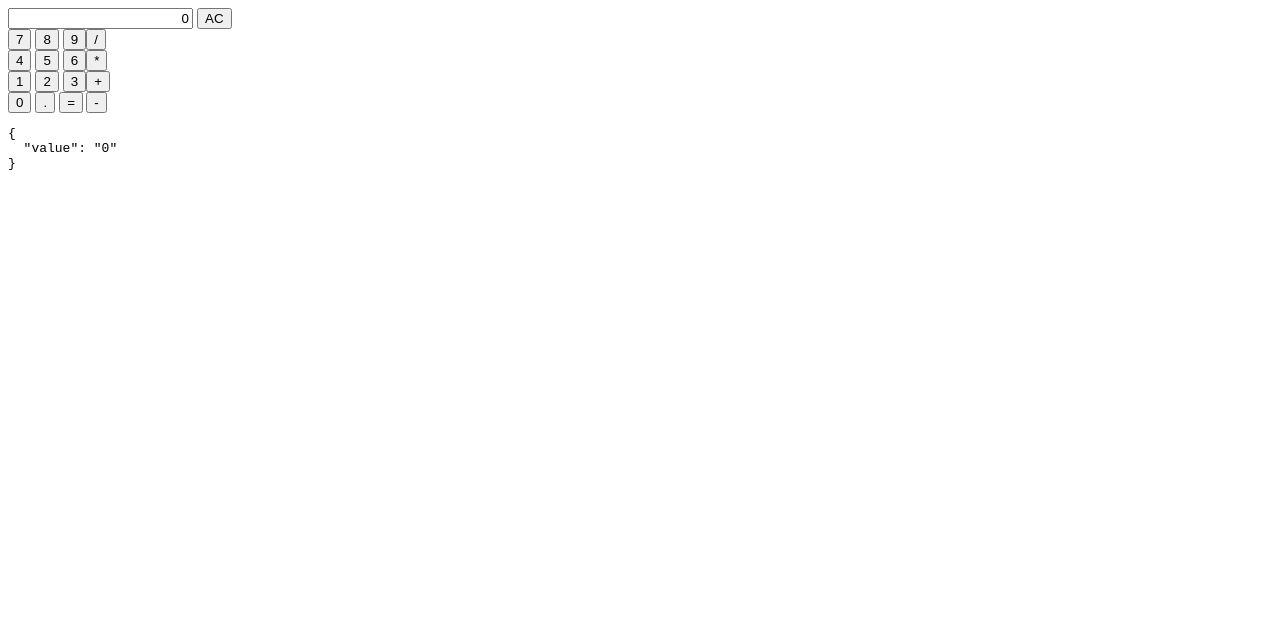
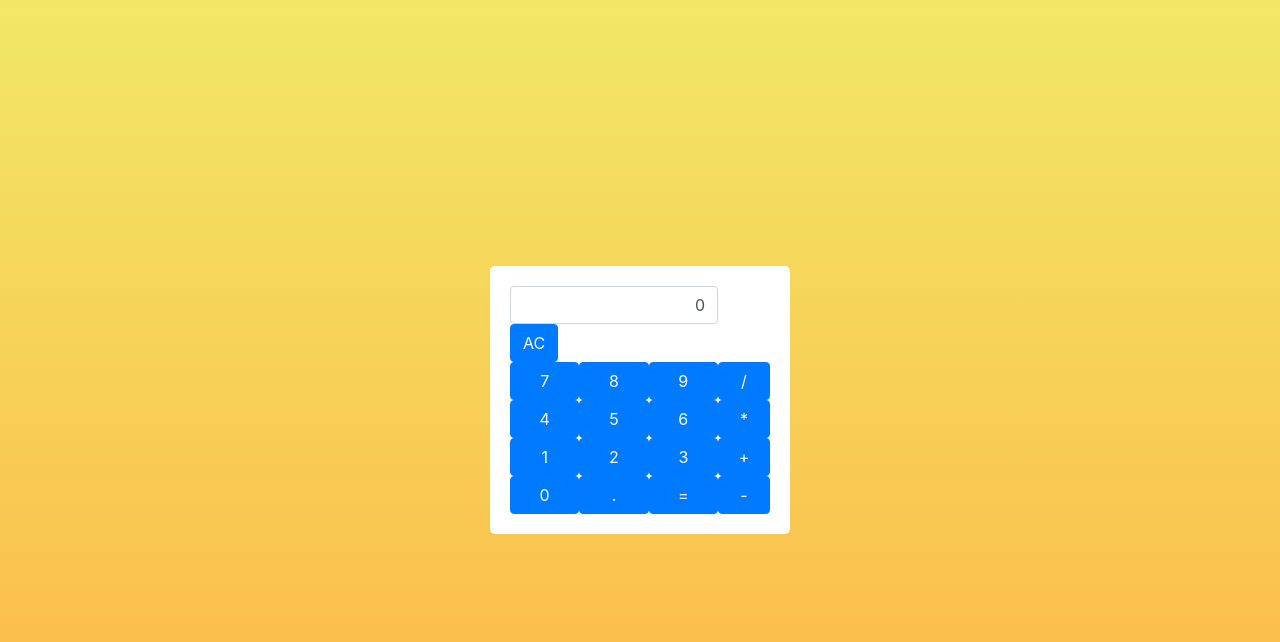
Before and after one commit to kotahashihama/vuejs-calculator, a plain HTML site: page index.html in a window 1280 px wide. Drawn offline with nearby package versions, Linux system fonts and the light colour scheme.

Commit message:
Apply Bootstrap

```diff
--- a/index.html
+++ b/index.html
@@ -4,46 +4,102 @@
 <head>
   <meta charset="UTF-8">
   <title>Vue.js de 電卓</title>
+  <link rel="stylesheet" href="https://stackpath.bootstrapcdn.com/bootstrap/4.3.1/css/bootstrap.min.css"
+    integrity="sha384-ggOyR0iXCbMQv3Xipma34MD+dH/1fQ784/j6cY/iJTQUOhcWr7x9JvoRxT2MZw1T" crossorigin="anonymous">
+
+  <style>
+    body {
+      display: flex;
+      flex-direction: column;
+      justify-content: center;
+      align-items: center;
+      width: 100%;
+      height: 100vh;
+      background: rgba(241, 231, 103, 1);
+      background: -moz-linear-gradient(top, rgba(241, 231, 103, 1) 0%, rgba(254, 182, 69, 1) 100%);
+      background: -webkit-gradient(left top, left bottom, color-stop(0%, rgba(241, 231, 103, 1)), color-stop(100%, rgba(254, 182, 69, 1)));
+      background: -webkit-linear-gradient(top, rgba(241, 231, 103, 1) 0%, rgba(254, 182, 69, 1) 100%);
+      background: -o-linear-gradient(top, rgba(241, 231, 103, 1) 0%, rgba(254, 182, 69, 1) 100%);
+      background: -ms-linear-gradient(top, rgba(241, 231, 103, 1) 0%, rgba(254, 182, 69, 1) 100%);
+      background: linear-gradient(to bottom, rgba(241, 231, 103, 1) 0%, rgba(254, 182, 69, 1) 100%);
+      filter: progid:DXImageTransform.Microsoft.gradient(startColorstr='#f1e767', endColorstr='#feb645', GradientType=0);
+    }
+
+    #cal {
+      padding: 20px;
+      border-radius: 5px;
+      background: #fff;
+      width: 100%;
+      max-width: 300px;
+    }
+
+    .form-view input {
+      display: inline-block;
+      width: 80%;
+    }
+
+    .number-btns {
+      width: 80%;
+    }
+
+    .operator-btns {
+      width: 20%;
+    }
+
+    .buttons {
+      display: flex;
+    }
+
+    .buttons .btn {
+      width: calc(100%/3);
+    }
+
+    .operator-btns .btn {
+      width: 100%;
+    }
+  </style>
 </head>
 
 <body>
   <div id="cal">
-    <input type="text" v-model.trim="value" v-on:blur="validate" style="text-align: right">
-    <button v-on:click="initialize">AC</button>
+    <div class="form-view">
+      <input class="form-control" type="text" v-model.trim="value" v-on:blur="validate" style="text-align: right">
+      <button class="btn btn-primary" v-on:click="initialize">AC</button>
+    </div>
 
     <div style="display: flex">
-      <div style="number-btns">
-        <div>
-          <button v-on:click="addValue(7)">7</button>
-          <button v-on:click="addValue(8)">8</button>
-          <button v-on:click="addValue(9)">9</button>
+      <div class="number-btns">
+        <div class="buttons">
+          <button class="btn btn-primary" v-on:click="addValue(7)">7</button>
+          <button class="btn btn-primary" v-on:click="addValue(8)">8</button>
+          <button class="btn btn-primary" v-on:click="addValue(9)">9</button>
         </div>
-        <div>
-          <button v-on:click="addValue(4)">4</button>
-          <button v-on:click="addValue(5)">5</button>
-          <button v-on:click="addValue(6)">6</button>
+        <div class="buttons">
+          <button class="btn btn-primary" v-on:click="addValue(4)">4</button>
+          <button class="btn btn-primary" v-on:click="addValue(5)">5</button>
+          <button class="btn btn-primary" v-on:click="addValue(6)">6</button>
         </div>
-        <div>
-          <button v-on:click="addValue(1)">1</button>
-          <button v-on:click="addValue(2)">2</button>
-          <button v-on:click="addValue(3)">3</button>
+        <div class="buttons">
+          <button class="btn btn-primary" v-on:click="addValue(1)">1</button>
+          <button class="btn btn-primary" v-on:click="addValue(2)">2</button>
+          <button class="btn btn-primary" v-on:click="addValue(3)">3</button>
         </div>
-        <div>
-          <button v-on:click="addValue(0)">0</button>
-          <button v-on:click="addValue('.')">.</button>
-          <button v-on:click="execute">=</button>
+        <div class="buttons">
+          <button class="btn btn-primary" v-on:click="addValue(0)">0</button>
+          <button class="btn btn-primary" v-on:click="addValue('.')">.</button>
+          <button class="btn btn-primary" v-on:click="execute">=</button>
         </div>
       </div>
 
-      <div style="operator-btns">
-        <div><button v-on:click="addValue('/')">/</button></div>
-        <div><button v-on:click="addValue('*')">*</button></div>
-        <div><button v-on:click="addValue('+')">+</button></div>
-        <div><button v-on:click="addValue('-')">-</button></div>
+      <div class="operator-btns">
+        <button class="btn btn-primary" v-on:click="addValue('/')">/</button>
+        <button class="btn btn-primary" v-on:click="addValue('*')">*</button>
+        <button class="btn btn-primary" v-on:click="addValue('+')">+</button>
+        <button class="btn btn-primary" v-on:click="addValue('-')">-</button>
       </div>
     </div>
 
-    <pre>{{ $data }}</pre>
+    <!-- <pre>{{ $data }}</pre> -->
   </div>
 
   <script src="https://cdn.jsdelivr.net/npm/vue@2.6.10/dist/vue.js"></script>
```
